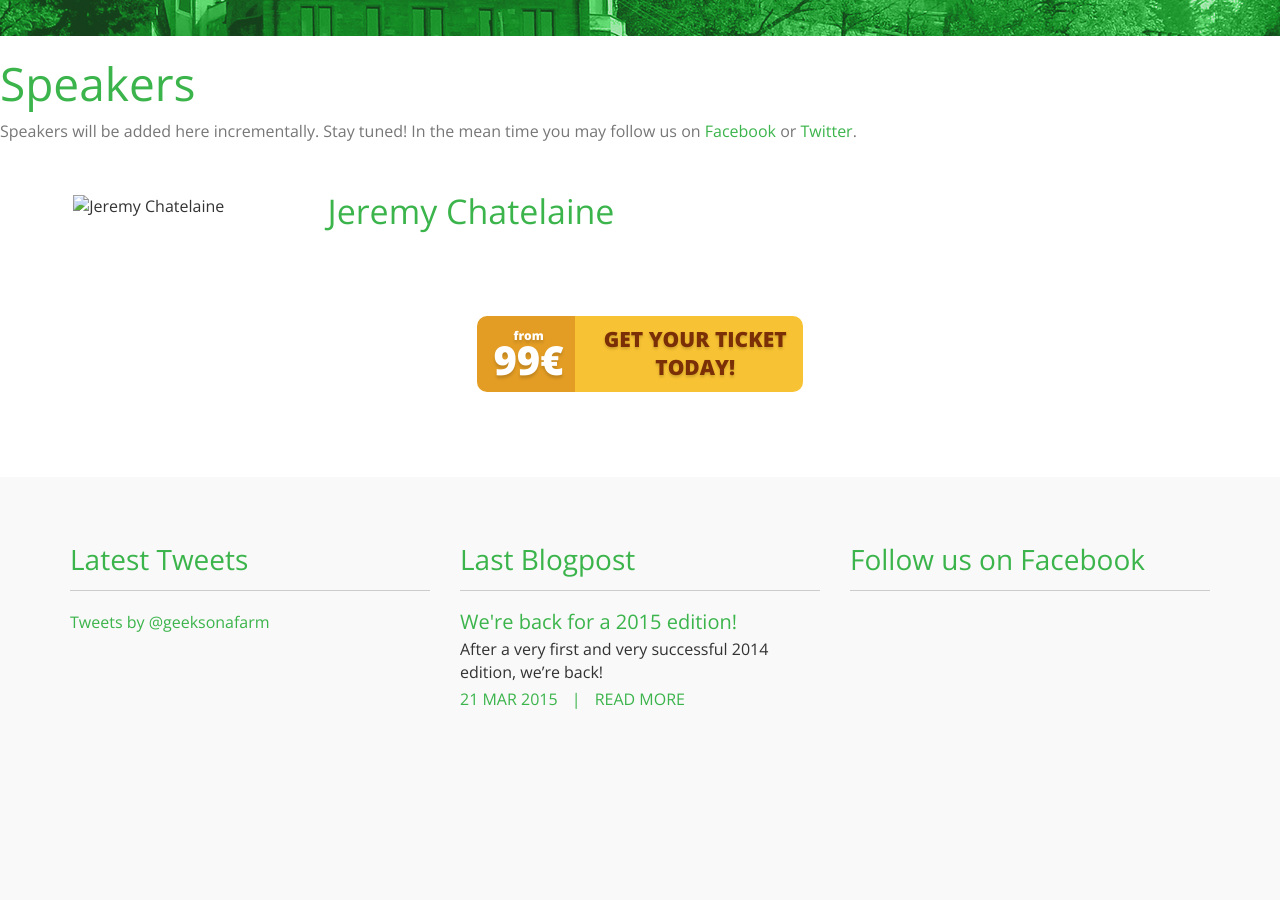
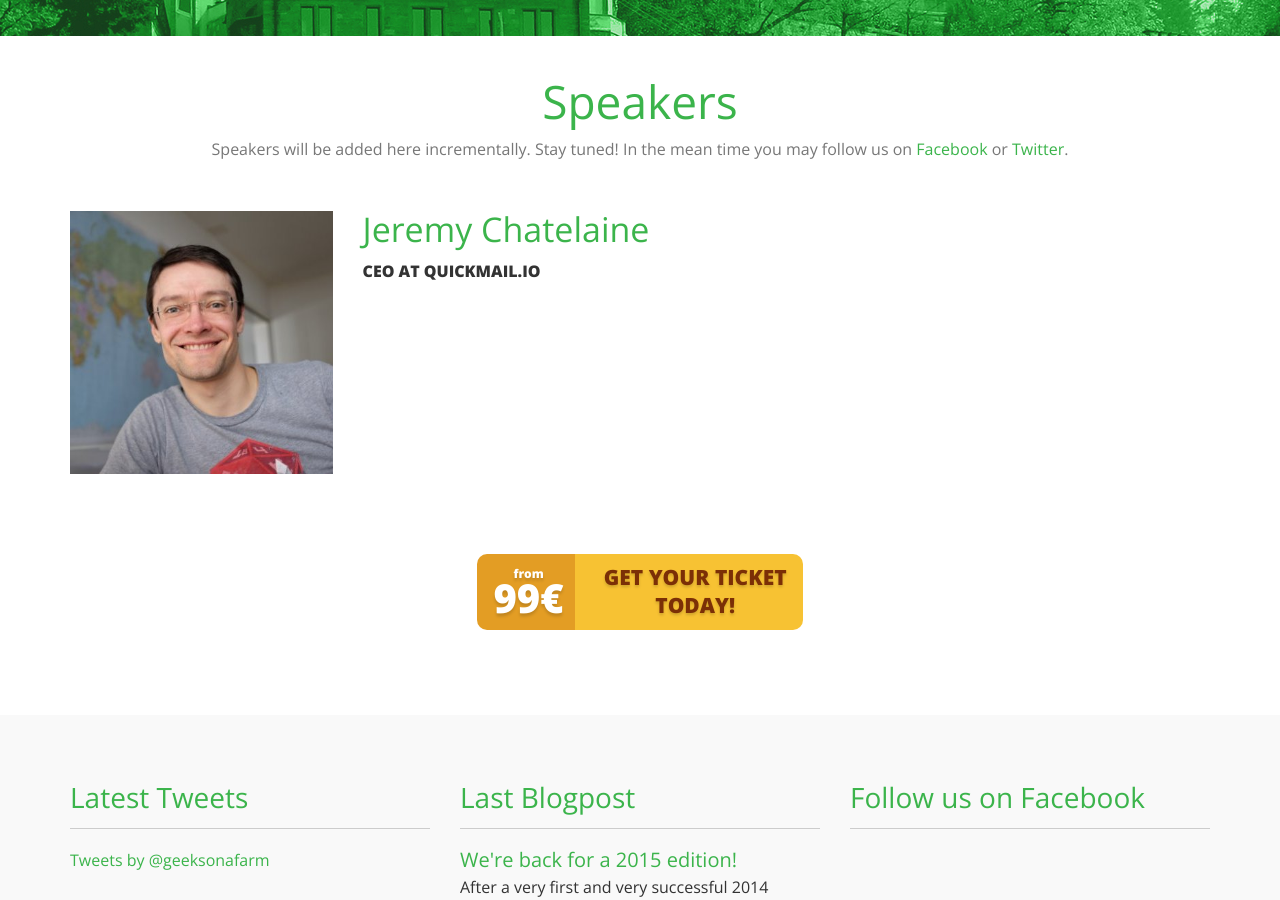
Before and after one commit to AlsaceDigitale/geeksonafarm_2015, a Jekyll site: the page built from speakers.html, in a window 1280 px wide and 900 px high, scrolled down 506 px. Built offline with Jekyll 4.4.1, drawn with Linux system fonts in a browser that asks for light colours; nearby versions of some CDN libraries; comment, search, counter and statistics services are not loaded.

Commit message:
first speakers

```diff
--- a/_config.yml
+++ b/_config.yml
@@ -1,10 +1,11 @@
 # Site settings
 title: Geeks on a Farm 2015
 baseurl: "" # the subpath of your site, e.g. /blog/
-url: "http://www.geeksonafarm.com" # the base hostname & protocol for your site
+url: "http://www.geeks-on-a-farm.com" # the base hostname & protocol for your site
 # Build settings
 markdown: kramdown
 paginate: 5
 paginate_path: "blog/page:num"
 speakers:
   - name: Jeremy Chatelaine
+    title: CEo at Quickmail.io
--- a/_layouts/default.html
+++ b/_layouts/default.html
@@ -17,7 +17,7 @@
     <meta property="og:title" content="{% if page.og_title %}{{ page.og_title }}{% else if page.title %}{{ page.title }}{% else %}Geeks on a Farm{% endif %}"/>
     <meta property="og:type" content="website"/>
     <meta property="og:description" content="{% if page.og_description %}{{ page.og_description }}{% else if page.description %}{{ page.description }}{% else %}may 21/22/23 2015, Geeks on a Farm is a Startups Bootcamp for everyone who is passionate about entrepreneurships, startups, design and technology. We aim to “Bring Together Startupers from Germany and France” to network and to have a great time together.{% endif %}"/>
-    <meta property="og:image" content="{{ site.url }}/img/{% if page.og_image %}{{ page.og_image }}{% else %}hacking-health-crowd.jpg{% endif %}"/>
+    <meta property="og:image" content="{{ site.url }}/img/{% if page.og_image %}{{ page.og_image }}{% else %}goaf_fb_cover.jpg{% endif %}"/>
   </head>
   <body class="{{ page.body_class }}">
     <div id="fb-root"></div>
--- a/speakers.html
+++ b/speakers.html
@@ -4,8 +4,11 @@ title: Speakers
 body_class: speakers
 ---
 
-<div class="row">
-  <div class="col-md-12">
+<section class="speakers">
+  <div class="container">
+
+<div class="row text-center">
+  <div class="col-xs-12">
     <h1>Speakers</h1>
     <p class="text-muted">
       Speakers will be added here incrementally. Stay tuned!
@@ -14,14 +17,14 @@ body_class: speakers
   </div>
 </div>
 <div class="row">
-  <div class="col-md-12">
+  <div class="col-xs-12">
 
     {% for speaker in site.speakers %}
       <div class="row speaker" id="{{ speaker.name | downcase | replace:' ','-' }}">
-        <div class="col-md-3 text-center">
+        <div class="col-xs-12 col-sm-3 text-center">
           <img src="{{ site.baseurl }}/img/{{ speaker.name | downcase | replace:' ','_' }}.jpg" alt="{{ speaker.name }}">
         </div>
-        <div class="col-md-9">
+        <div class="col-xs-12 col-sm-9">
           <h2>{{ speaker.name }}</h2>
           <strong>{{ speaker.title }}</strong>
           <p>
@@ -51,3 +54,7 @@ body_class: speakers
 
   </div>
 </div>
+
+
+  </div>
+</section>
```
Also changed, not shown: imprint.html (+9 -3 lines), img/Goaf-img-accueil.jpg (added), img/Goaf-profil.jpg (added), img/Goaf-twitter-profil.jpg (added), img/goaf_fb_cover.jpg (added), img/jeremy_chatelaine.jpg (added).
